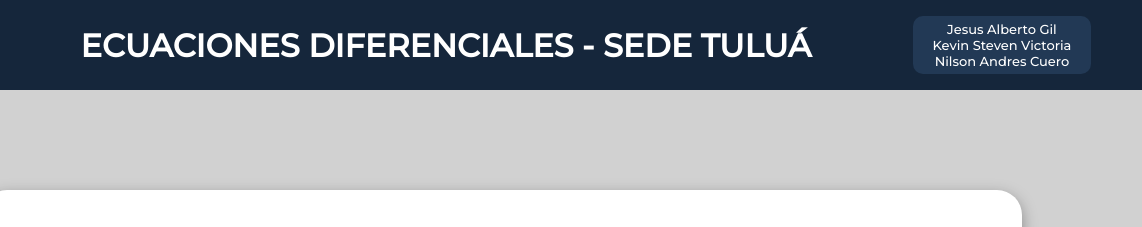
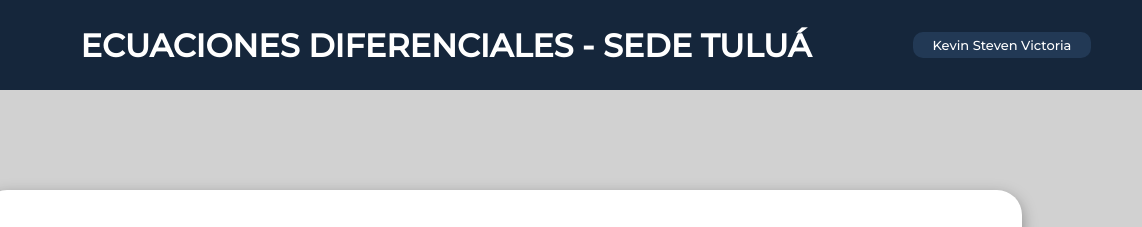
Before and after one commit to TevenV27/ecuaciones-diferenciales, a plain HTML site: page index.html in a window 1280 px wide. Shown: the top 227 px of the page, 138-1280 px from the left. Drawn offline with nearby package versions, Linux system fonts and the light colour scheme.

Commit message:
Update index.html

```diff
--- a/index.html
+++ b/index.html
@@ -30,9 +30,7 @@
       <h1> ECUACIONES DIFERENCIALES - SEDE TULUÁ</h1>
     </div>
     <div class="names">
-      <span>Jesus Alberto Gil</span>
       <span>Kevin Steven Victoria</span>
-      <span>Nilson Andres Cuero</span>
     </div>
 
   </div>
```
